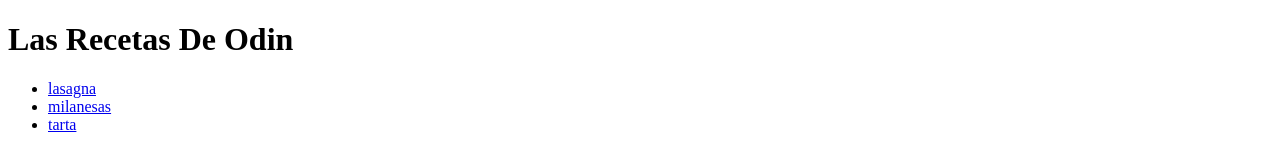
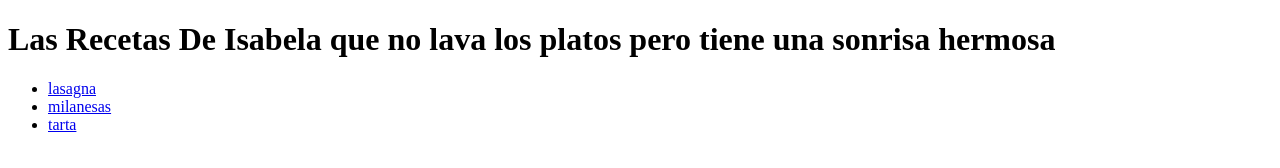
Before and after one commit to octa1816/odin-recipes, a plain HTML site: page index.html in a window 1280 px wide. Drawn offline with Linux system fonts and the light colour scheme.

Commit message:
Cambio en el titulo para mi novia

```diff
--- a/index.html
+++ b/index.html
@@ -3,10 +3,10 @@
 <head>
     <meta charset="UTF-8">
     <meta name="viewport" content="width=device-width, initial-scale=1.0">
-    <title>Recetas De Odin</title>
+    <title>Las Recetas De Isabela que no lava los platos pero tiene una sonrisa hermosa</title>
 </head>
 <body>
-<h1>Las Recetas De Odin</h1>
+<h1>Las Recetas De Isabela que no lava los platos pero tiene una sonrisa hermosa</h1>
 
 <ul>
     <li><a href="recipes/lasagna.html">lasagna</a></li>
```
